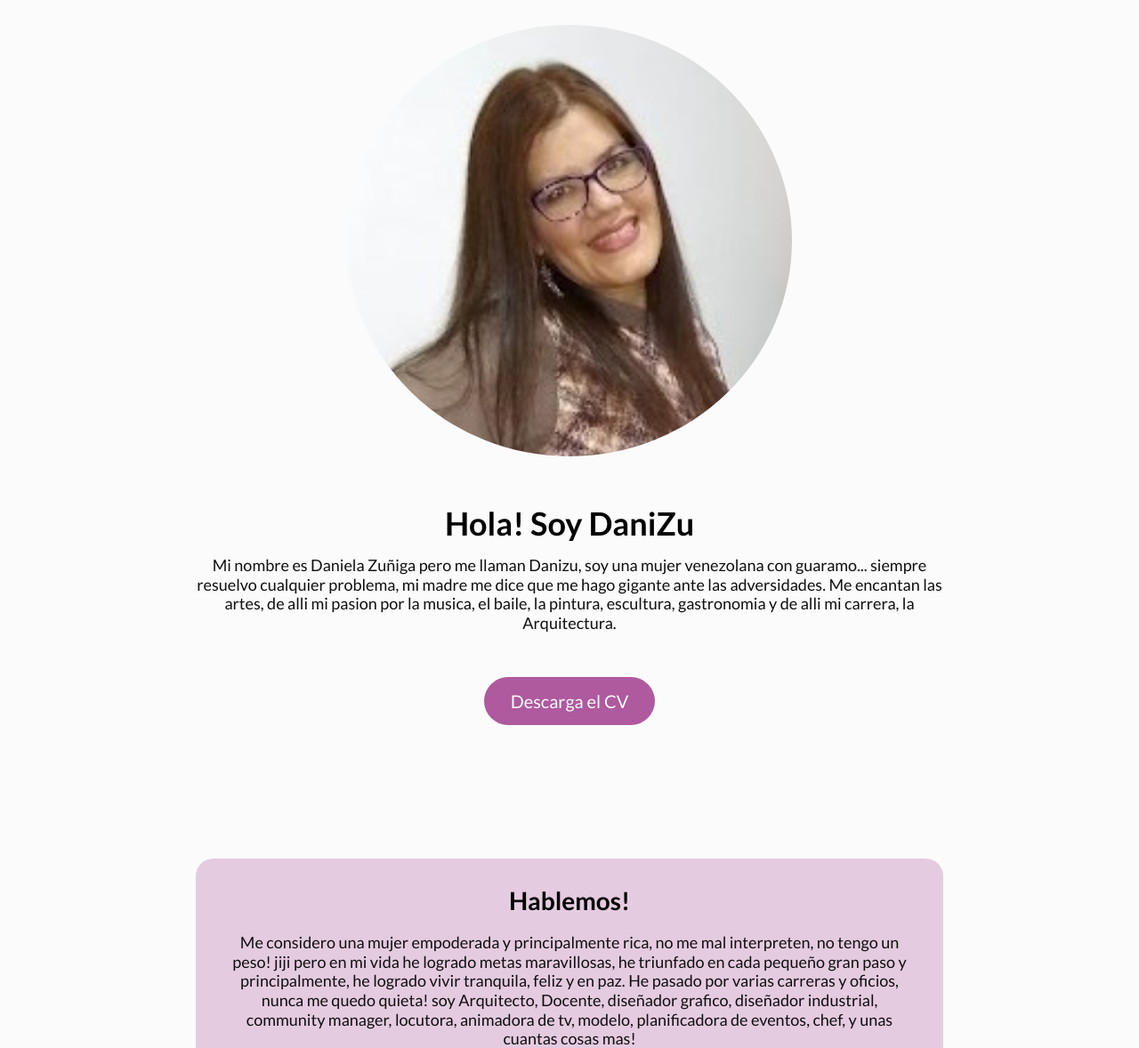
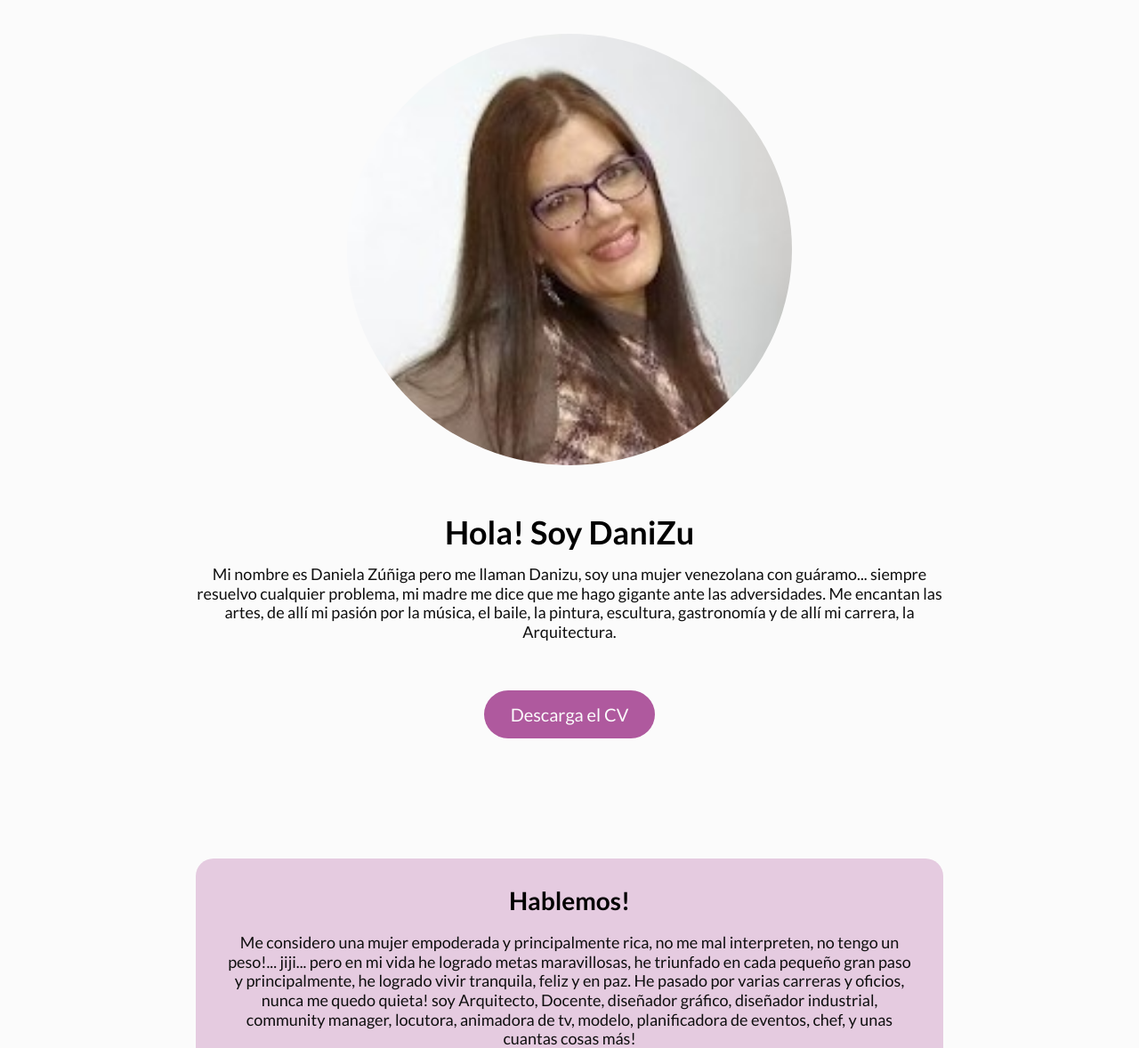
Before and after one commit to DANIZUSAFF/mi_proyecto_1, a plain HTML site: page index.html in a window 1280 px wide. Shown: the part 122-1300 px from the top of the page at 89% size. Drawn offline with Linux system fonts and the light colour scheme.

Commit message:
correccion4

```diff
--- a/css/styles.css
+++ b/css/styles.css
@@ -51,10 +51,7 @@ main {
 }
 
 #inicio{
-    margin-top: 20px;
-    display: flex;
-    flex-direction: column;
-    justify-content: center;
+    margin-top: 30px;
     text-align: center;
     margin-bottom: 150px;
 }
@@ -131,6 +128,11 @@ p{
     color: #0f0f0f;
     font-size: 18px;
     line-height: 1.2;
+
+}
+
+.p1{
+    margin-bottom: 70px;
 }
 
 /*li: Para que los enlaces hereden el color de texto y no tengan subrayado */
--- a/index.html
+++ b/index.html
@@ -31,10 +31,10 @@
 
             <article>
                 <h1>Hola! Soy DaniZu</h1>
-                <p>Mi nombre es Daniela Zuñiga pero me llaman Danizu, soy una mujer venezolana con guaramo...
+                <p class="p1">Mi nombre es Daniela Zúñiga pero me llaman Danizu, soy una mujer venezolana con guáramo...
                     siempre resuelvo cualquier problema, mi madre me dice que me hago gigante ante las adversidades. Me
-                    encantan las artes, de alli mi pasion por la musica, el baile, la pintura, escultura, gastronomia y de
-                    alli mi carrera, la Arquitectura. </p>
+                    encantan las artes, de allí mi pasión por la música, el baile, la pintura, escultura, gastronomía y de
+                    allí mi carrera, la Arquitectura. </p>
             </article>
 
             <a id="boton" href ="/img/cv.jpg" target="_blank" >Descarga el CV</a>
@@ -47,11 +47,11 @@
             <article id="color">
                 <h2>Hablemos!</h2>
                 <p>Me considero una mujer empoderada y principalmente rica, no me mal
-                    interpreten, no tengo un peso! jiji pero en mi vida he logrado metas maravillosas, he triunfado en
+                    interpreten, no tengo un peso!... jiji... pero en mi vida he logrado metas maravillosas, he triunfado en
                     cada pequeño gran paso y principalmente, he logrado vivir tranquila, feliz y en paz. He pasado por varias
                     carreras y oficios, nunca me quedo quieta! soy Arquitecto, Docente,
-                    diseñador grafico, diseñador industrial, community manager, locutora, animadora de tv, modelo,
-                    planificadora de eventos, chef, y unas cuantas cosas mas!</p>
+                    diseñador gráfico, diseñador industrial, community manager, locutora, animadora de tv, modelo,
+                    planificadora de eventos, chef, y unas cuantas cosas más!</p>
             </article>
 
             <ul id="menu-cierre">
```
